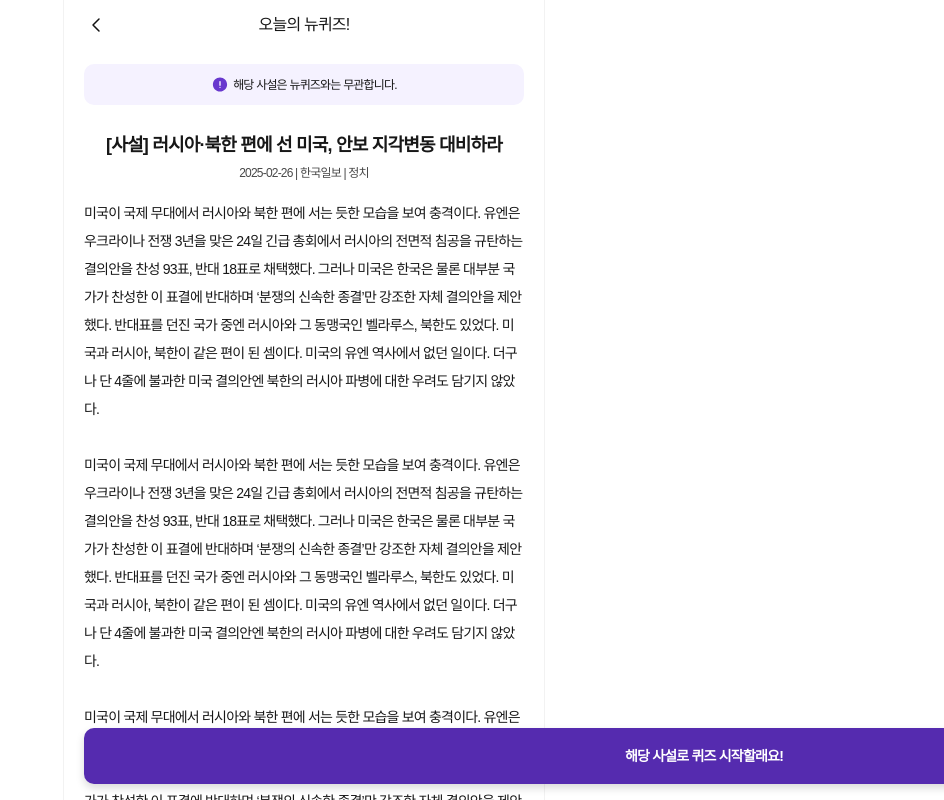
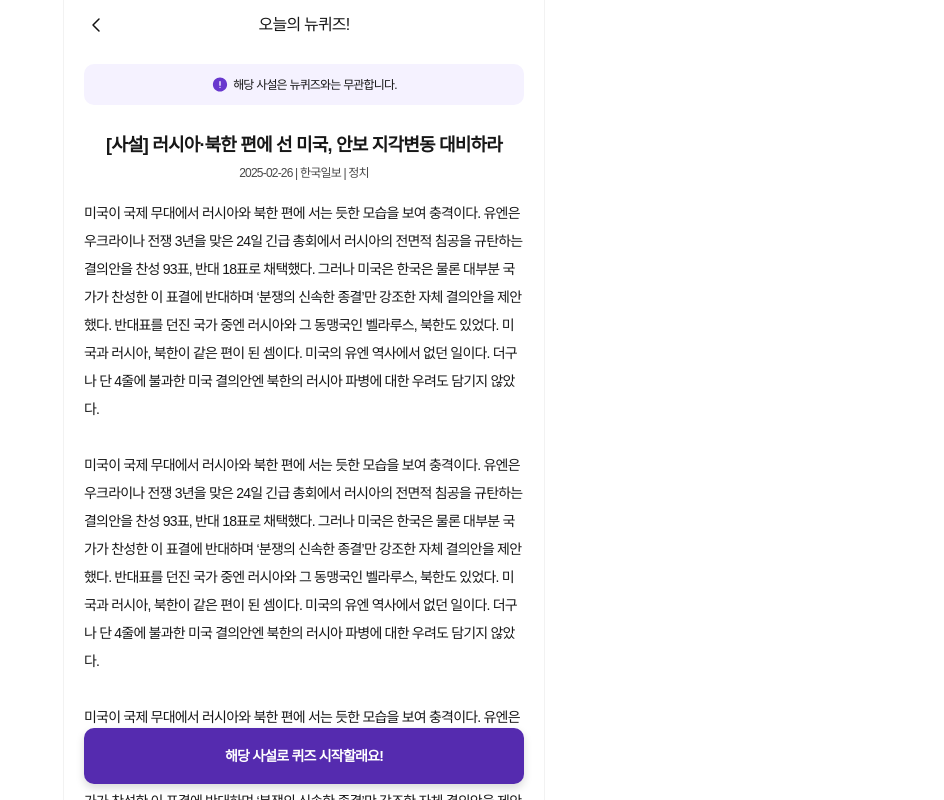
Before and after one commit to POTENDAY-NEWQUIZ/NEWQUIZ-FE, a Next.js app: page /article/1 in a window 1280 px wide. Shown: the top 800 px of the page, without its empty margins (336-1280 px from the left). Built offline with nearby package versions, Linux system fonts and the light colour scheme; a web font is replaced by a local one.

Commit message:
[feat] : article/[id] 디자인 수정

```diff
--- a/src/app/article/[id]/page.tsx
+++ b/src/app/article/[id]/page.tsx
@@ -82,7 +82,7 @@ const Article = () => {
       </section>
 
       {/* 버튼 영역 */}
-      <section className="w-full fixed bottom-4">
+      <section className="max-w-[480px] w-full fixed bottom-4">
         <Button
           text="해당 사설로 퀴즈 시작할래요!"
           type="start"
```
